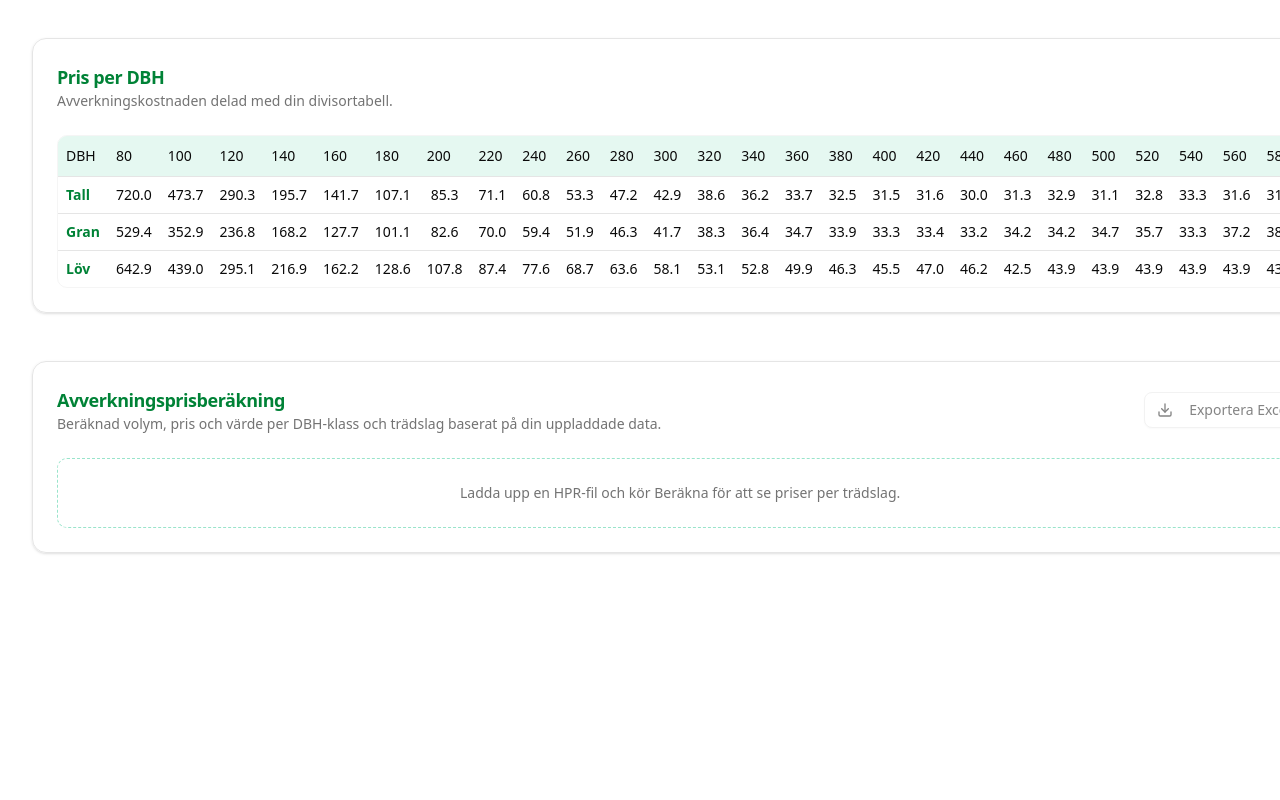
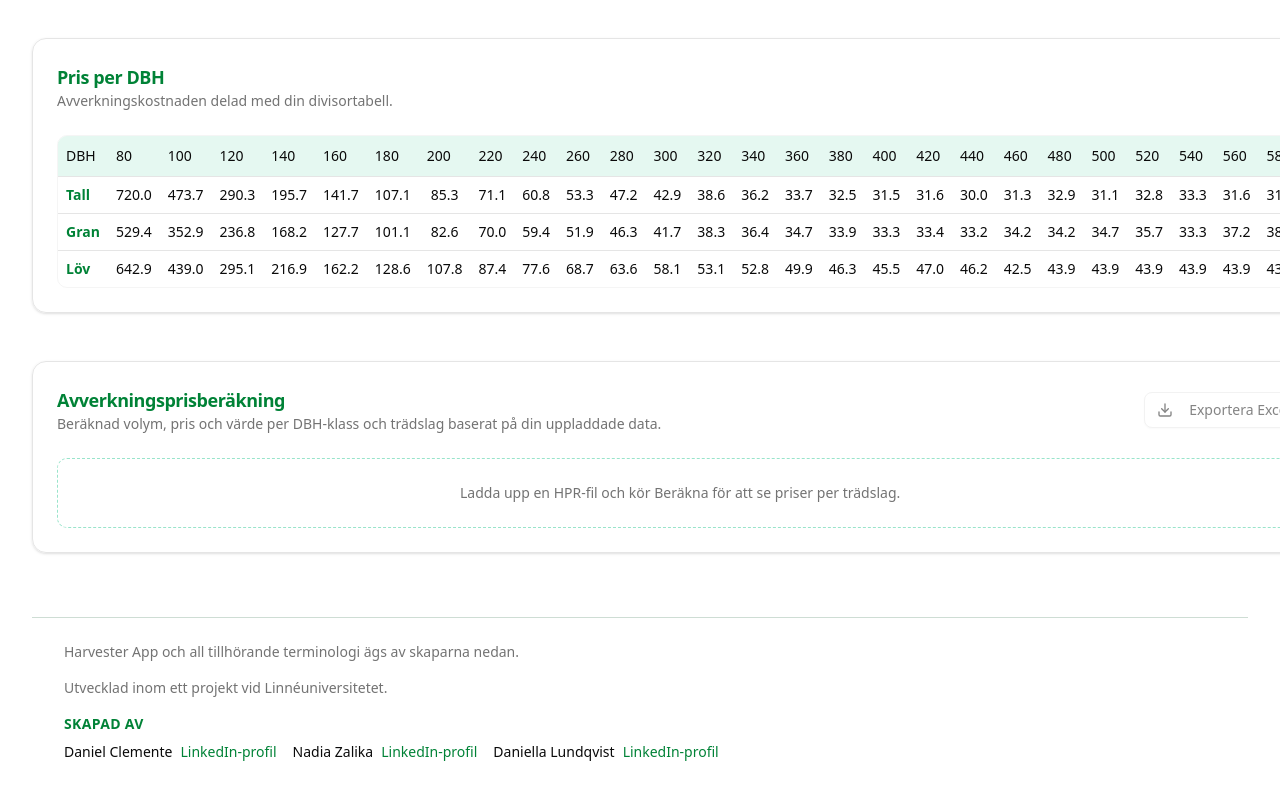
Before and after one commit to dclmnt/harvester-app, a React (Vite) app: page / in a window 1280 px wide. Shown: the part 1281-2081 px from the top of the page. Before the commit the page ends 1858 px from the top, so only its background shows below. Built offline with nearby package versions, Linux system fonts and the light colour scheme.

Commit message:
Add ownership footer and refresh documentation

```diff
--- a/src/App.tsx
+++ b/src/App.tsx
@@ -236,6 +236,12 @@ const translations: Record<Language, {
     tallDivisor: string
     granDivisor: string
     lovDivisor: string
+  }
+  footer: {
+    ownership: string
+    project: string
+    createdBy: string
+    viewProfile: string
   }
 }> = {
   en: {
@@ -355,6 +361,12 @@ const translations: Record<Language, {
       granDivisor: 'Spruce divisor',
       lovDivisor: 'Broadleaf divisor',
     },
+    footer: {
+      ownership: 'Harvester App and all associated language assets are owned and maintained by the creators listed below.',
+      project: 'Built as part of a project at Linnaeus University.',
+      createdBy: 'Created by',
+      viewProfile: 'LinkedIn profile',
+    },
   },
   sv: {
     languageToggle: { sv: 'Svenska', en: 'Engelska' },
@@ -473,8 +485,20 @@ const translations: Record<Language, {
       granDivisor: 'Gran-divisor',
       lovDivisor: 'Löv-divisor',
     },
+    footer: {
+      ownership: 'Harvester App och all tillhörande terminologi ägs av skaparna nedan.',
+      project: 'Utvecklad inom ett projekt vid Linnéuniversitetet.',
+      createdBy: 'Skapad av',
+      viewProfile: 'LinkedIn-profil',
+    },
   },
 }
+
+const TEAM_MEMBERS = [
+  { name: 'Daniel Clemente', linkedin: 'https://www.linkedin.com/in/danielbengevenga/' },
+  { name: 'Nadia Zalika', linkedin: 'https://www.linkedin.com/in/nadia-zalika/' },
+  { name: 'Daniella Lundqvist', linkedin: 'https://www.linkedin.com/in/daniella-lundqvist-859379178/' },
+] as const
 
 const getInitialLanguage = (): Language => {
   if (typeof window === 'undefined') return 'sv'
@@ -1831,6 +1855,30 @@ const ForestryHarvesterApp: React.FC = () => {
         )}
           </main>
         </div>
+        <footer className="mt-10 border-t border-green-900/20 bg-background/80">
+          <div className="mx-auto flex max-w-7xl flex-col gap-4 px-4 py-6 text-sm text-muted-foreground lg:px-8">
+            <p>{t.footer.ownership}</p>
+            <p>{t.footer.project}</p>
+            <div>
+              <p className="font-semibold uppercase tracking-wide text-green-700">{t.footer.createdBy}</p>
+              <ul className="mt-2 flex flex-col gap-2 sm:flex-row sm:flex-wrap sm:items-center sm:gap-4">
+                {TEAM_MEMBERS.map((member) => (
+                  <li key={member.name} className="flex items-center gap-2">
+                    <span className="font-medium text-foreground">{member.name}</span>
+                    <a
+                      href={member.linkedin}
+                      className="text-green-700 transition hover:text-green-600"
+                      target="_blank"
+                      rel="noreferrer noopener"
+                    >
+                      {t.footer.viewProfile}
+                    </a>
+                  </li>
+                ))}
+              </ul>
+            </div>
+          </div>
+        </footer>
       </div>
       <Analytics />
     </div>
```
Also changed, not shown: 1 other file (tests, documents, lock files or other folders).
